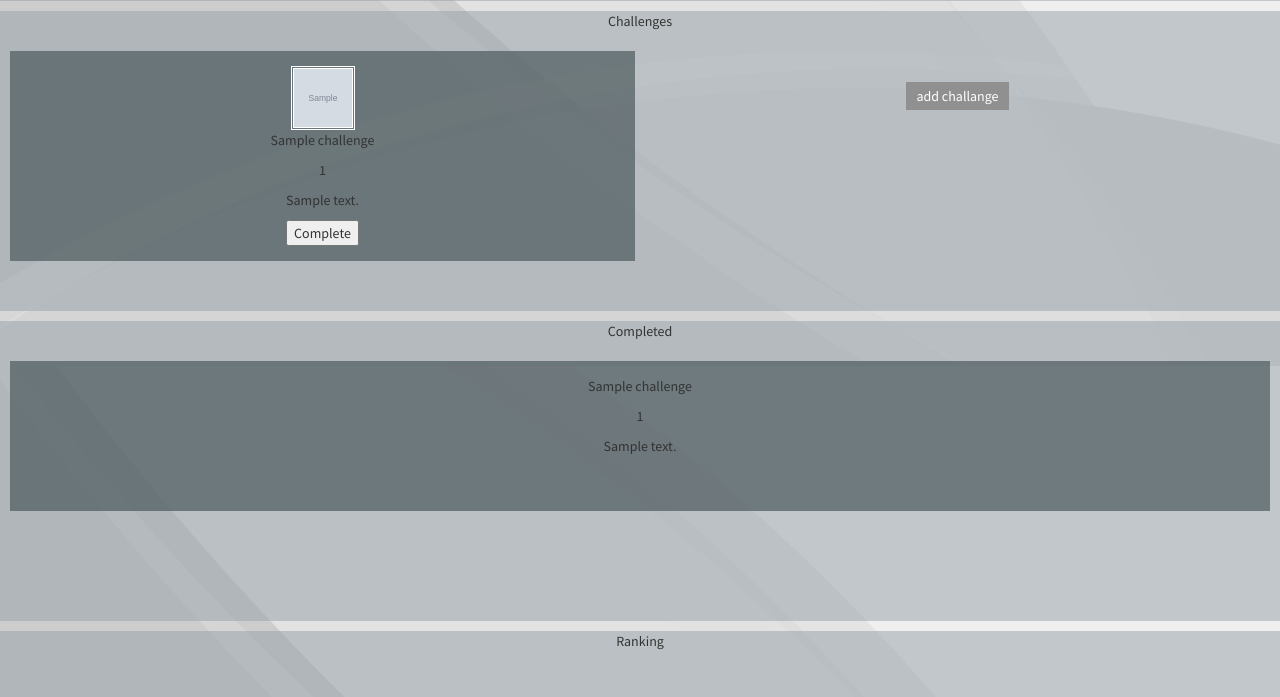
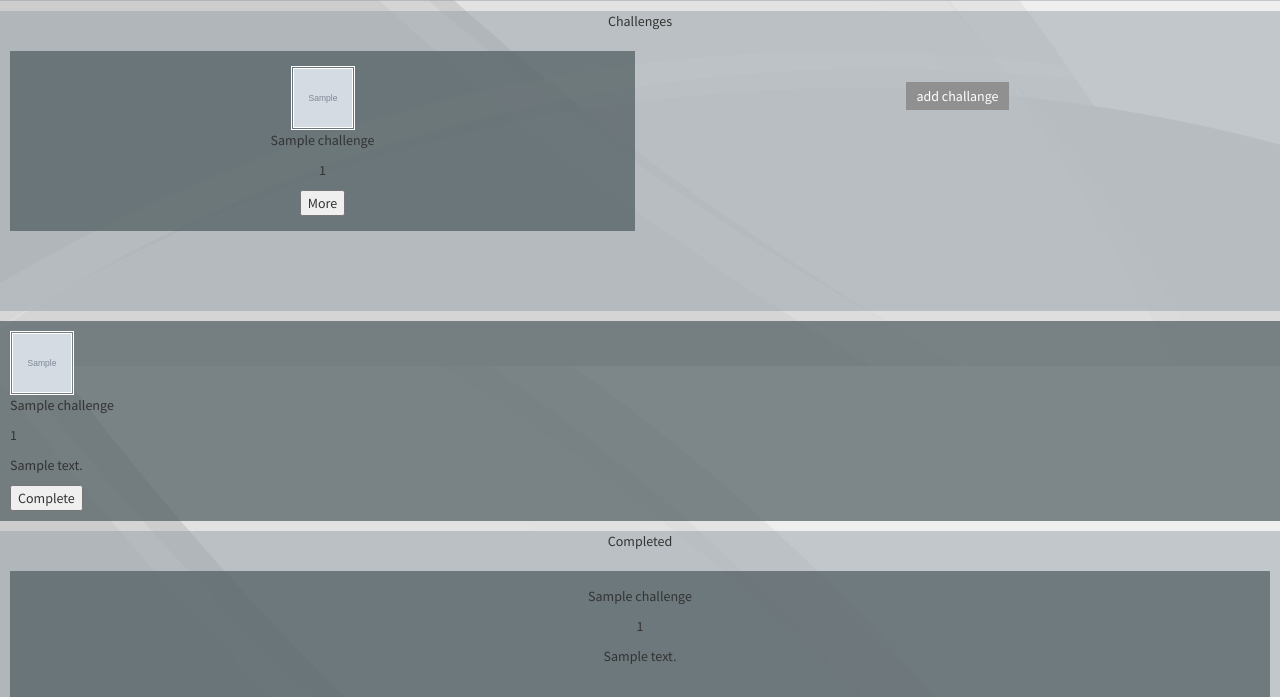
Before and after one commit to kosiacz3q/io_repo, a Django app: template spierdon/templates/index.html in a window 1280 px wide; the page is wider, and only the part inside the window is pictured. Shown: the part 434-1131 px from the top of that part. Run offline with Django 3.2, Linux system fonts and the light colour scheme; the template is opened without the code that fills it: values that come from a table or form of the project are taken from there, others are empty; tables that the repository leaves empty hold one stand-in row (values such as "Sample post"); grey boxes marked "Sample" are stand-in pictures; some libraries are stand-ins or nearby versions.

Commit message:
Detailed challange overview view added

```diff
--- a/spierdon/static/spierdon/main-page.js
+++ b/spierdon/static/spierdon/main-page.js
@@ -85,7 +85,8 @@ $(document).ready(function () {
         $.cookie("last_menu", ".completed-sector");
     });
 
-        menu_option_ranking.click(function () {
+
+    menu_option_ranking.click(function () {
 
         if (ranking_sector.css('display') !== 'none')
             return;
@@ -106,4 +107,27 @@ $(document).ready(function () {
 
         $.cookie("last_menu", ".ranking-sector");
     });
+
+    [].forEach.call($(".challenge-detailed-overview") , function(v,i,a) {
+        a.hide(0);
+    });
+
+    $(".challenge-overview-button").click(function () {
+
+        var revealed = false;
+
+        [].forEach.call($(".challenge-detailed-overview") , function(v,i,a) {
+            if (a.css('display') !== 'none')
+                //alert(a.css('id') + " fade out");
+                a.fadeOut(100, function () {
+                    $("#overview_" + this.id).fadeIn(100);
+                });
+            else
+                a.hide(0)
+        });
+
+        if (!revealed){
+            $("#overview_" + this.id).fadeIn(100);
+        }
+    });
 });
--- a/spierdon/static/spierdon/style.css
+++ b/spierdon/static/spierdon/style.css
@@ -234,6 +234,15 @@ a:hover, a:active {
   border: double white;
 }
 
+.challenge-detailed-overview{
+  width: 100%;
+  height: auto;
+  margin: 10px auto 10px auto;
+  background-color: rgba(77, 90, 95, .7);
+  padding: 10px;
+  align-content: center;
+}
+
 /* Large Devices, Wide Screens */
 
 @media only screen and (max-width : 1500px) {
--- a/spierdon/templates/index.html
+++ b/spierdon/templates/index.html
@@ -28,24 +28,36 @@
 
                 {% for user_challenge in user_challenges %}
                     <div class="challenge-block">
-                        <form  action="{% url 'spierdon:complete_challenge' user_challenge.id %}" method="post">
-                        {% csrf_token %}
 
-                                <img class="challenge-image" src="{{ user_challenge.picture.url }}">
+                        <img class="challenge-image" src="{{ user_challenge.picture.url }}">
 
-                                <p>{{ user_challenge.name }}</p>
-                                <p>{{ user_challenge.exp }}</p>
-                                <p>{{ user_challenge.description }}</p>
+                        <p>{{ user_challenge.name }}</p>
+                        <p>{{ user_challenge.exp }}</p>
 
-                            <input type="submit" value="Complete" />
-                        </form>
+                        <input id="reveal_{{ user_challenge.id }}" class="challenge-overview-button" type="button" value="More">
+
                     </div>
                 {% endfor %}
-                {% if user_challenges.count < 5 %}
+                {% if user_challenges.count < 4 %}
                     <a href="{% url 'spierdon:get_challenges' %}">add challange</a>
                 {% endif %}
              </div>
         </div>
+
+        {% for user_challenge in user_challenges %}
+            <div id="overview_reveal_{{ user_challenge.id }}" class="challenge-detailed-overview">
+                <form  action="{% url 'spierdon:complete_challenge' user_challenge.id %}" method="post">
+                    {% csrf_token %}
+                    <img class="challenge-image" src="{{ user_challenge.picture.url }}">
+
+                    <p>{{ user_challenge.name }}</p>
+                    <p>{{ user_challenge.exp }}</p>
+                    <p>{{ user_challenge.description }}</p>
+                    <input type="submit" value="Complete" />
+                </form>
+            </div>
+        {% endfor %}
+
     </div>
 
     <div class="completed-sector">
```
